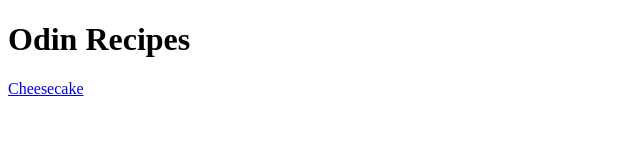
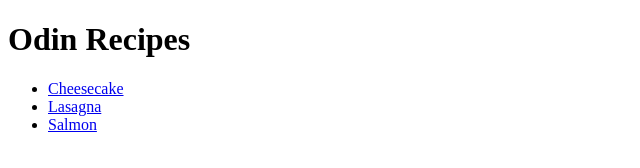
Before and after one commit to dietmarpr1980/odin-recipes, a plain HTML site: page index.html in a window 1280 px wide. Shown: the whole page, without its empty margins (0-640 px from the left). Drawn offline with Linux system fonts and the light colour scheme.

Commit message:
Create links on the index.html main page to the lasagna.html and salmon.html pages

```diff
--- a/index.html
+++ b/index.html
@@ -6,6 +6,10 @@
     </head>
     <body>
         <h1>Odin Recipes</h1>
-        <a href="./recipes/cheesecake.html">Cheesecake</a>
+        <ul>
+          <li><a href="./recipes/cheesecake.html">Cheesecake</a></li>
+          <li><a href="./recipes/lasagna.html">Lasagna</a></li>
+          <li><a href="./recipes/salmon.html">Salmon</a></li>
+        </ul>
     </body>
 </html>
```
